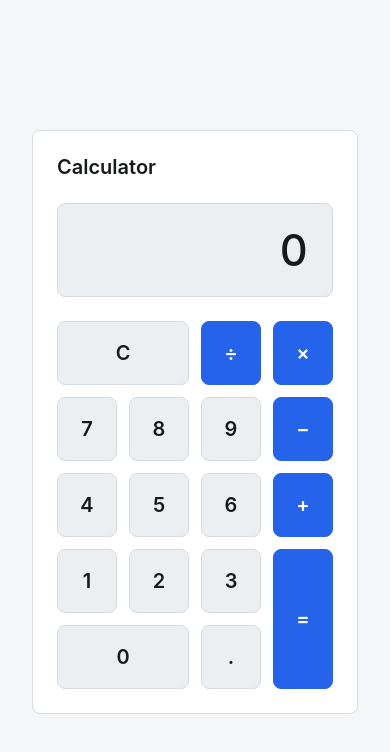
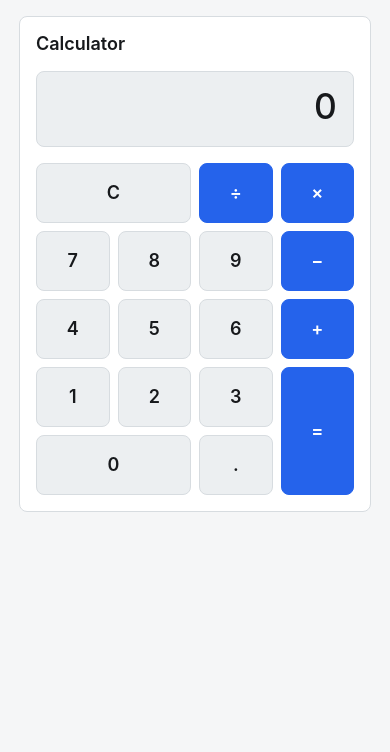
Before and after one commit to mtplayground/mike-tang-4b46-flatcalc, a plain HTML site: page index.html in a window 390 px wide. Drawn offline with Linux system fonts and the light colour scheme.

Commit message:
feat: Visual polish and responsive pass

```diff
--- a/styles.css
+++ b/styles.css
@@ -16,6 +16,8 @@
   --font-sans: Inter, ui-sans-serif, system-ui, -apple-system, BlinkMacSystemFont, "Segoe UI", sans-serif;
   --font-size-base: 1rem;
   --font-size-title: 1.25rem;
+  --font-size-display: 2.75rem;
+  --font-size-key: 1.25rem;
   --line-height-base: 1.5;
 
   --space-1: 0.25rem;
@@ -60,7 +62,7 @@ body {
   align-content: start;
   gap: var(--space-5);
   width: min(100%, 22rem);
-  min-height: 28rem;
+  min-height: 34rem;
   padding: var(--space-5);
   border: 1px solid var(--color-border);
   border-radius: var(--radius-md);
@@ -86,7 +88,7 @@ body {
   border-radius: var(--radius-md);
   background: var(--color-surface-muted);
   color: var(--color-text);
-  font-size: 2.75rem;
+  font-size: var(--font-size-display);
   font-variant-numeric: tabular-nums;
   font-weight: 500;
   line-height: 1;
@@ -102,6 +104,7 @@ body {
 
 .calculator-key {
   appearance: none;
+  -webkit-tap-highlight-color: transparent;
   display: grid;
   min-width: 0;
   min-height: 4rem;
@@ -111,7 +114,7 @@ body {
   background: var(--color-surface-muted);
   color: var(--color-text);
   font: inherit;
-  font-size: 1.25rem;
+  font-size: var(--font-size-key);
   font-weight: 600;
   line-height: 1;
   cursor: pointer;
@@ -174,3 +177,65 @@ body {
 .calculator-key--tall {
   grid-row: span 2;
 }
+
+@media (prefers-reduced-motion: reduce) {
+  .calculator-key {
+    transition: none;
+  }
+}
+
+@media (max-width: 30rem) {
+  :root {
+    --font-size-title: 1.125rem;
+    --font-size-display: 2.25rem;
+    --font-size-key: 1.125rem;
+  }
+
+  .page-shell {
+    align-items: start;
+    padding: var(--space-4);
+  }
+
+  .calculator-shell {
+    gap: var(--space-4);
+    min-height: auto;
+    padding: var(--space-4);
+  }
+
+  .calculator-display {
+    min-height: 4.75rem;
+    padding: var(--space-4);
+  }
+
+  .calculator-keypad {
+    gap: var(--space-2);
+  }
+
+  .calculator-key {
+    min-height: 3.75rem;
+  }
+}
+
+@media (max-width: 22rem) {
+  :root {
+    --font-size-display: 2rem;
+    --font-size-key: 1rem;
+  }
+
+  .page-shell {
+    padding: var(--space-3);
+  }
+
+  .calculator-shell {
+    padding: var(--space-3);
+  }
+
+  .calculator-display {
+    min-height: 4.25rem;
+    padding: var(--space-3);
+  }
+
+  .calculator-key {
+    min-height: 3.25rem;
+  }
+}
```
